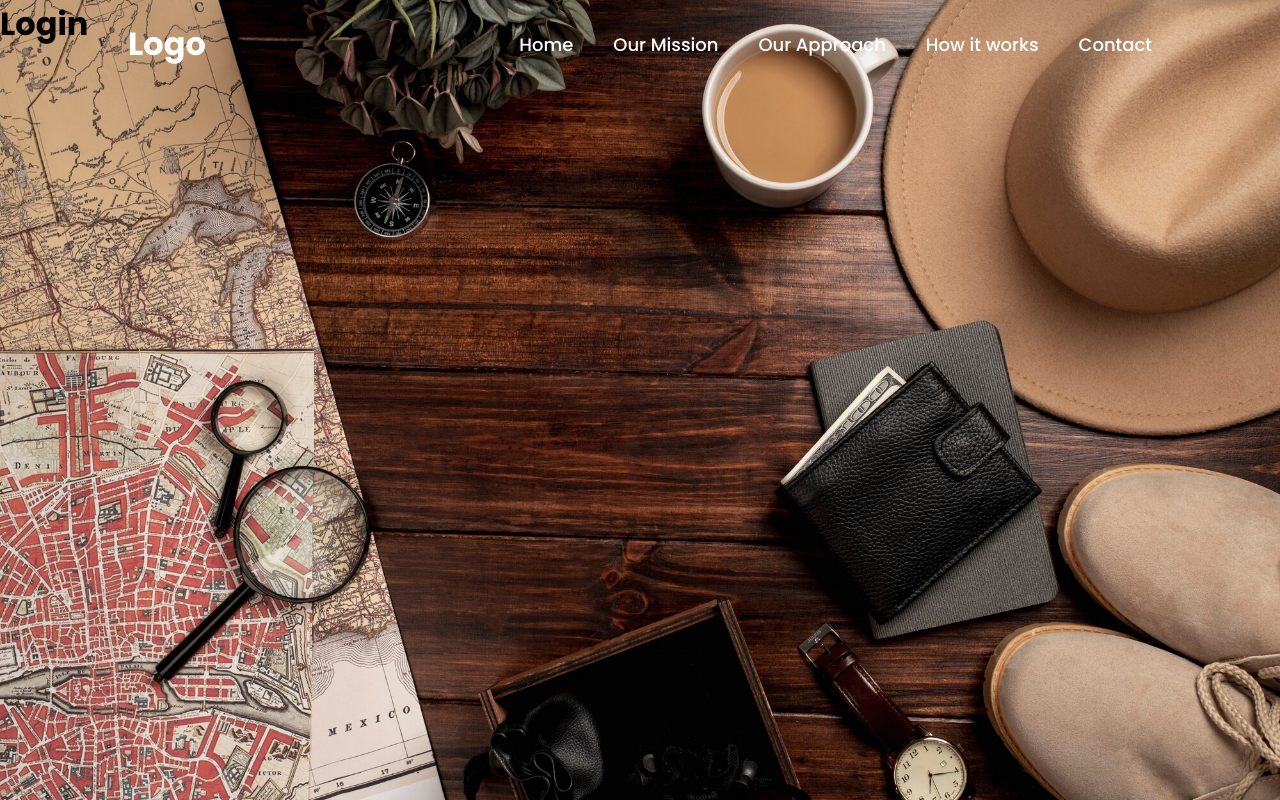
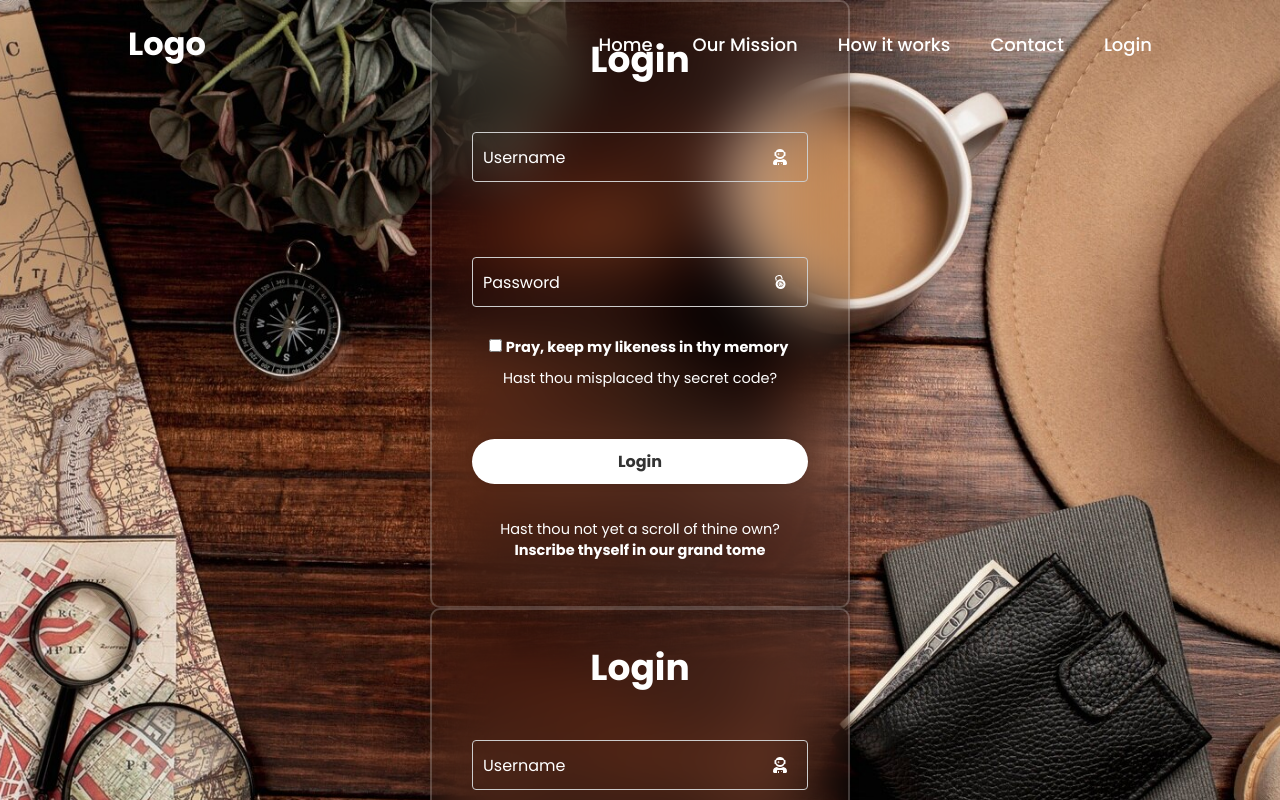
Before and after one commit to MoodyTravelsOrg/MoodyTravels, a React (Vite) app in the folder frontend/: page /login in a window 1280 px wide. Shown: the top 800 px of the page. Built offline with nearby package versions, Linux system fonts and the light colour scheme.

Commit message:
Ok, I finished the login-comp, created its css and added it in the Router. The Login-card appears right away - as of right now - coz we still do not have a home-view. As soon as we create some views it should be easy to redirect each one.

```diff
--- a/frontend/package.json
+++ b/frontend/package.json
@@ -13,6 +13,7 @@
     "react": "^18.3.1",
     "react-dom": "^18.3.1",
     "react-google-recaptcha": "^3.1.0",
+    "react-icons": "^5.2.1",
     "react-router-dom": "^6.24.0"
   },
   "devDependencies": {
--- a/frontend/src/App.jsx
+++ b/frontend/src/App.jsx
@@ -22,6 +22,11 @@ const App = () => {
        setUserId={setUserId}
        setIsAuthenticated={setIsAuthenticated}
        setUsername={setUsername}/>
+
+       {/* Just added this right now as discussed during our very late Daily Scrum haha */}
+       <Login />
+       {/* ---------------------------------------------------------------------------- */}
+
       <Routes>
         <Route path="/login" element={<Login />} />
         <Route
--- a/frontend/src/components/Login/Login.css
+++ b/frontend/src/components/Login/Login.css
@@ -0,0 +1,131 @@
+body {
+    font-family: "Poppins", sans-serif;
+    -webkit-font-smoothing: antialiased;
+    -moz-osx-font-smoothing: grayscale;
+
+    display: flex;
+    justify-content: center;
+    align-items: center;
+    min-height: 100vh;
+    background: url("./assets/travel-set-with-map-for-LOGIN.jpg") no-repeat;
+    /* This is a slightly different bg in the same style though. */
+
+    background-size: cover;
+    background-position: center;
+  }
+
+.wrapper {
+  width: 420px;
+  background: transparent;
+  border: 2px solid rgba(255, 255, 255, .2);
+
+  box-shadow: 0 0 10px rgba(0, 0, 0, .2);
+  backdrop-filter: blur(30px);
+  color: #fff;
+
+  border-radius: 10px;
+  padding: 30px 40px;
+}
+
+.wrapper h1 {
+  font-size: 36px;
+  text-align: center;
+}
+
+.wrapper .input-box {
+  position: relative;
+  width: 100%;
+  height: 50px;
+  margin: 30px 0;
+}
+
+.input-box input {
+    width: 100%;
+    height: 100%;
+    background: transparent;
+
+    /* border: none; */
+    outline: none;
+
+    border: 2px solid rgba(255, 255, 255, .2);
+    border-radius: 40px;
+
+    font-size: 16px;
+    color: #fff;
+    padding: 20px 45px 20px 20px;
+}
+
+.input-box input::placeholder {
+    color: #fff;
+}
+
+.input-box .icon {
+    position: absolute;
+    right: 20px;
+    top: 50%;
+    transform: translateY(-50%);
+    /* Ok, this one took my some time haha */
+    font-size: 16px;
+}
+
+.wrapper .remember-forgot {
+    display: flex;
+    flex-direction: column; /* Previously I tried working with "display: block" for both the input and the a-tag ('coz their texts are too long to fit inline.
+    But "flex-dir. column" is much more effective */
+
+    /* justify-content: space-between; */
+    align-items: center;
+    font-size: 14.5px;
+    margin: -15px 0 15px;
+}
+
+.remember-forgot label input {
+    /* display: block; */
+
+    margin-right: 4px;
+    accent-color: #fff;
+}
+
+.remember-forgot a {
+    /* display: block; */
+
+    color: #fff;
+    text-decoration: none;
+}
+
+.remember-forgot a:hover {
+    text-decoration: underline;
+}
+
+.wrapper button {
+    width: 100%;
+    height: 45px;
+    background: #fff;
+
+    border: none;
+    outline: none;
+
+    border-radius: 40px;
+    box-shadow: 0 0 10px rgba(0, 0, 0, .1);
+    /* At this point, I wish I'd have used tailwind hahaha */
+    cursor: pointer;
+    font-size: 16px;
+    font-weight: 700;
+    color: #333;
+}
+
+.wrapper .registered-link {
+    font-size: 14.5px;
+    text-align: center;
+    margin: 20px 0 15px;
+}
+
+.registered-link p a {
+    color: #fff;
+    text-decoration: none;
+    font-weight: 600;
+}
+
+.registered-link p a:hover {
+    text-decoration: underline;
+}
--- a/frontend/src/components/Login/Login.jsx
+++ b/frontend/src/components/Login/Login.jsx
@@ -1,13 +1,45 @@
 import React from "react";
+import "./Login.css";
 
+import { FaUserAstronaut } from "react-icons/fa";
+// Imported this from react-icons/fa. (This is a free icon pack that includes a lot of icons. You can find it here: https://react-icons.github.io/react-icons/ )
+import { GiDialPadlock } from "react-icons/gi";
+// Just FYI: Can't add the additonal import as an enumeration within the first import statement since it's a separate section (gi instead of fa)
 
 const Login = () => {
-    return (
-        <div>
+  return (
+    <div className="wrapper">
+      <form action="">
         <h1>Login</h1>
+        <div className="input-box">
+          <input type="text" placeholder="Username" required />
+          <FaUserAstronaut className="icon" />
+          {/* I picked the Austronaut as a symbol for travelling... Maybe we can find something more fitting but I like it so far... */}
         </div>
-    );
-    }
+        <div className="input-box">
+          <input type="password" placeholder="Password" required />
+          <GiDialPadlock className="icon" />
+        </div>
 
+        <div className="remember-forgot">
+          <label>
+            <input type="checkbox" />
+            Pray, keep my likeness in thy memory
+            {/* Just joking around. This is early modern English, as it was used around the time of Shakespeare. Guess, it's funnier than the typical "Remember me"... */}
+          </label>
+          <a href="#">Hast thou misplaced thy secret code?</a>
+          {/* Same as above - only for "Forgot password?" */}
+        </div>
+
+        <button type="submit">Login</button>
+
+        <div className="registered-link">
+            <p>Hast thou not yet a scroll of thine own? <a href="#">Inscribe thyself in our grand tome</a></p>
+            {/* Translated: "Don't have an account?" and "Register"... well, kind of haha */}
+        </div>
+      </form>
+    </div>
+  );
+};
 
 export default Login;
--- a/frontend/src/components/Navbar/Navbar.jsx
+++ b/frontend/src/components/Navbar/Navbar.jsx
@@ -9,9 +9,9 @@ const Navbar = () => {
         <nav className="navbar">
             <a href="/">Home</a>
             <a href="/">Our Mission</a>
-            <a href="/">Our Approach</a>
             <a href="/">How it works</a>
             <a href="/">Contact</a>
+            <a href="/">Login</a>
         </nav>
     </header>
   )
```
Also changed, not shown: frontend/src/assets/travel-set-with-map-for-LOGIN.jpg (added), 1 other file (tests, documents, lock files or other folders).
